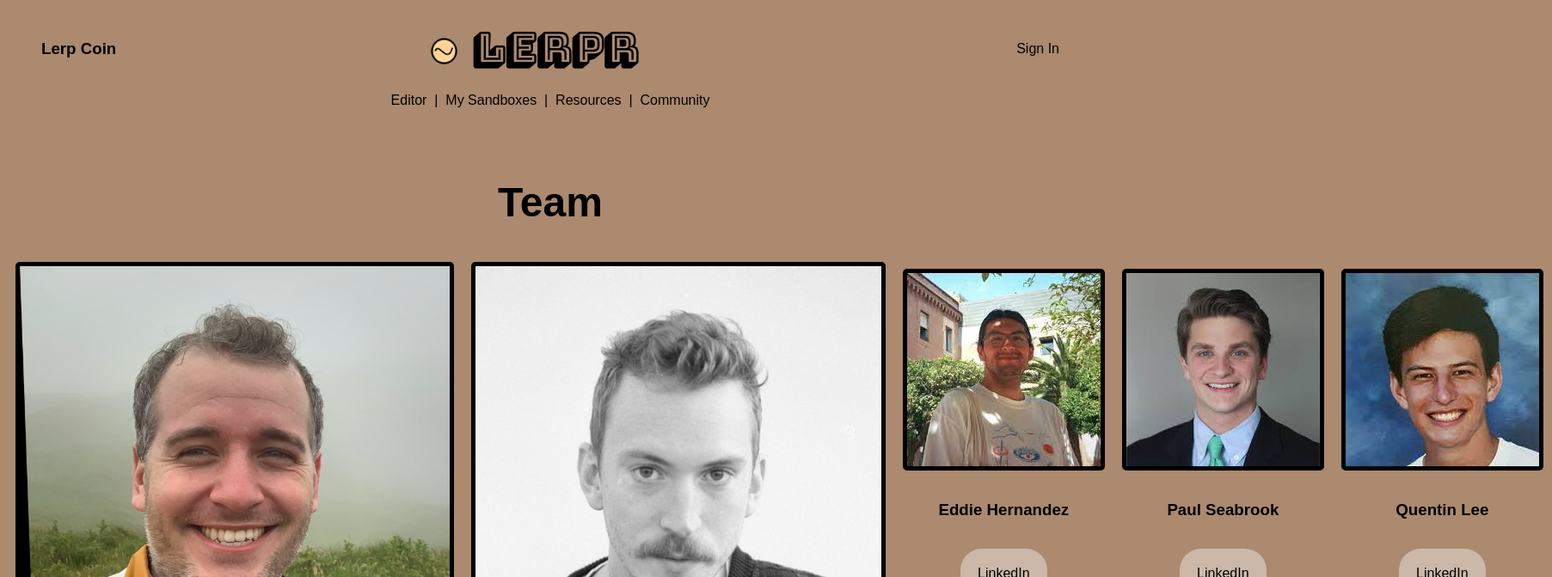
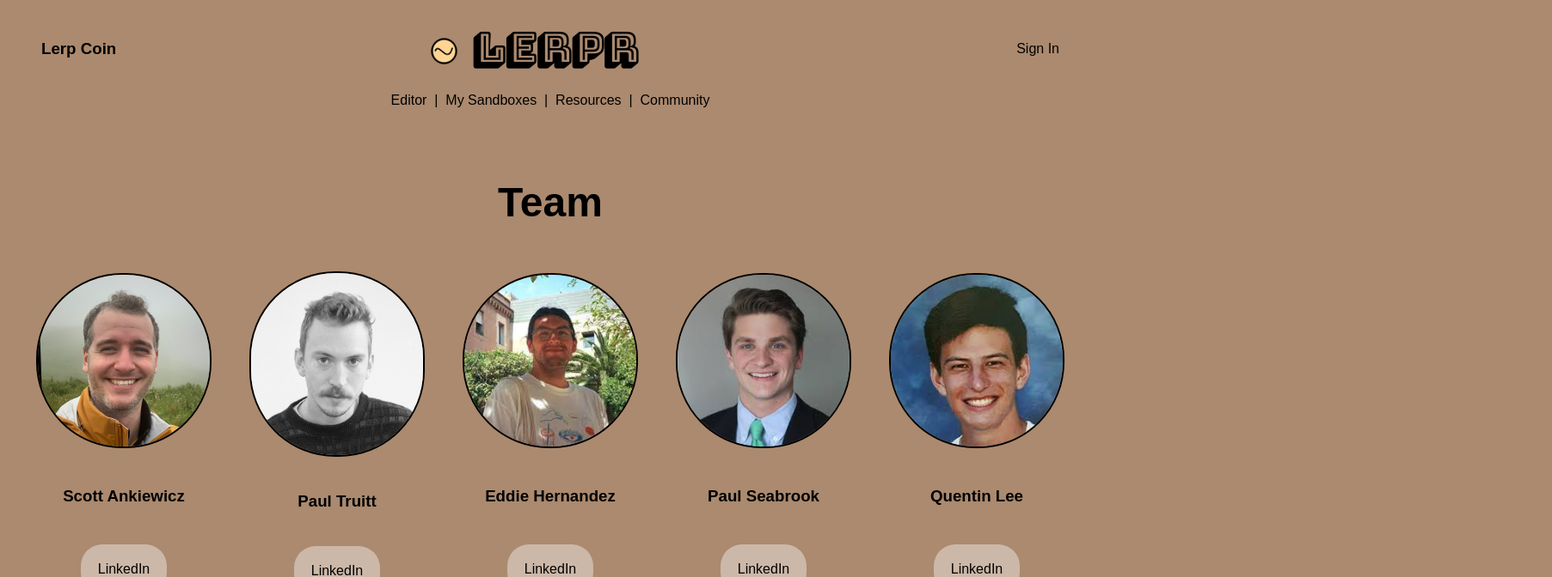
Before and after one commit to ScottAnk/lerpr, a React (Create React App) app: page /team in a window 1280 px wide. Shown: the top 672 px of the page at 86% size, 1805 px wide, since content can reach past the window. Built offline with nearby package versions, Linux system fonts and the light colour scheme.

Commit message:
Team page styling change

```diff
--- a/src/pages/Team/Team.css
+++ b/src/pages/Team/Team.css
@@ -36,6 +36,12 @@ a {
   cursor: inherit;
 }
 
+.headshots {
+  width: 200px;
+  border-radius: 100px;
+  border: solid 2.5px;
+}
+
 .LinkedIn {
   padding: 20px;
   background-color: rgba(249, 249, 249, 0.408);
--- a/src/pages/Team/Team.js
+++ b/src/pages/Team/Team.js
@@ -17,7 +17,7 @@ export default function Team() {
       </div>
       <div className="TeamMain">
         <div className="TeamMemberCard">
-          <img className="img" src={scott}></img>
+          <img className="headshots" src={scott}></img>
           <h3>Scott Ankiewicz</h3>
           <a
             class="LinkedIn"
@@ -27,21 +27,21 @@ export default function Team() {
           </a>
         </div>
         <div className="TeamMemberCard">
-          <img className="img" src={pault}></img>
+          <img className="headshots" src={pault}></img>
           <h3>Paul Truitt</h3>
           <a class="LinkedIn" href="https://www.linkedin.com/in/paultruittdev/">
             LinkedIn
           </a>
         </div>
         <div className="TeamMemberCard">
-          <img className="img" src={eddie}></img>
+          <img className="headshots" src={eddie}></img>
           <h3>Eddie Hernandez</h3>
           <a class="LinkedIn" href="https://www.linkedin.com/in/edhz/">
             LinkedIn
           </a>
         </div>
         <div className="TeamMemberCard">
-          <img className="img" src={pauls}></img>
+          <img className="headshots" src={pauls}></img>
           <h3>Paul Seabrook</h3>
           <a
             class="LinkedIn"
@@ -51,7 +51,7 @@ export default function Team() {
           </a>
         </div>
         <div className="TeamMemberCard">
-          <img className="img" src={quentin}></img>
+          <img className="headshots" src={quentin}></img>
           <h3>Quentin Lee</h3>
           <a class="LinkedIn" href="https://www.linkedin.com/in/quentinjlee/">
             LinkedIn
```
